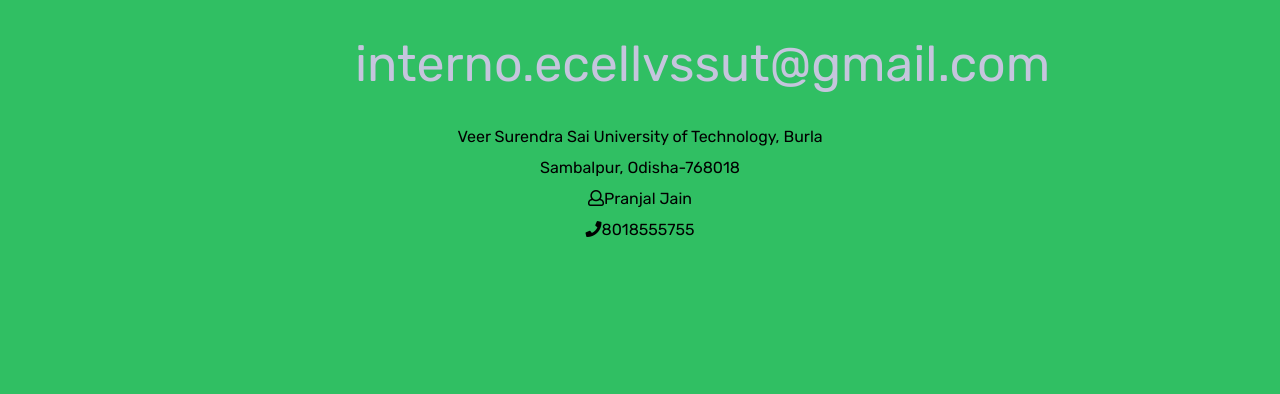
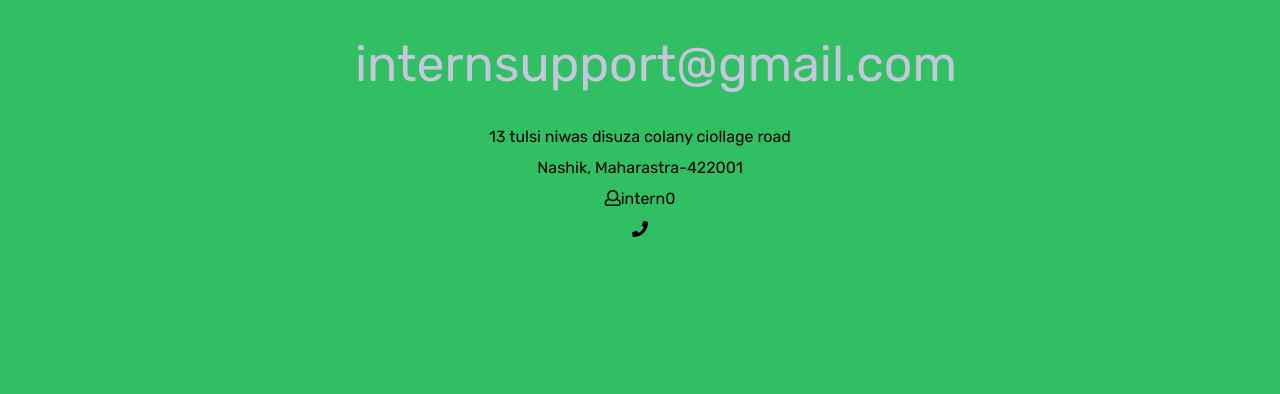
Before and after one commit to rootvishal/Myproject, a plain HTML site: page tnc.html in a window 1280 px wide. Shown: the part 1156-1550 px from the top of the page. Drawn offline with Linux system fonts and the light colour scheme.

Commit message:
Initial commit

```diff
--- a/tnc.html
+++ b/tnc.html
@@ -120,11 +120,11 @@
                         <div class="col-lg-6">
                             <div class="footer-top-cap text-center">
                                 <img src="assets/img/logo/logo_footer.png" alt="" style="max-height:80px">
-                                <span><a href="#">interno.ecellvssut@gmail.com</a></span>
-                                <p>Veer Surendra Sai University of Technology, Burla </p>
-                                <p>Sambalpur, Odisha-768018</p>
-                                <p><i class="far fa-user"></i>Pranjal Jain</p>
-                                <p><i class="fas fa-phone"></i>8018555755</p>
+                                <span><a href="#">internsupport@gmail.com</a></span>
+                                <p>13 tulsi niwas disuza colany ciollage road</p>
+                                <p>Nashik, Maharastra-422001</p>
+                                <p><i class="far fa-user"></i>intern0</p>
+                                <p><i class="fas fa-phone"></i></p>
                             </div>
                         </div>
                     </div>
```
